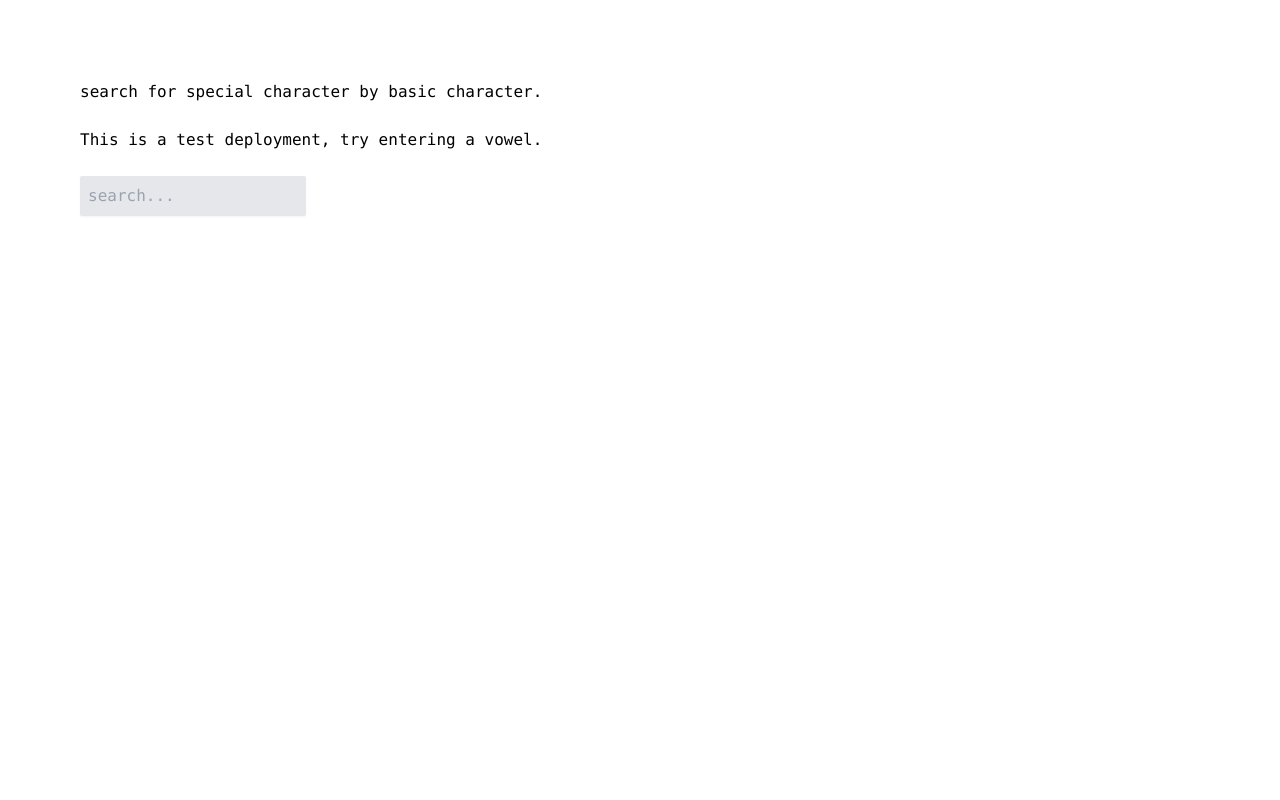
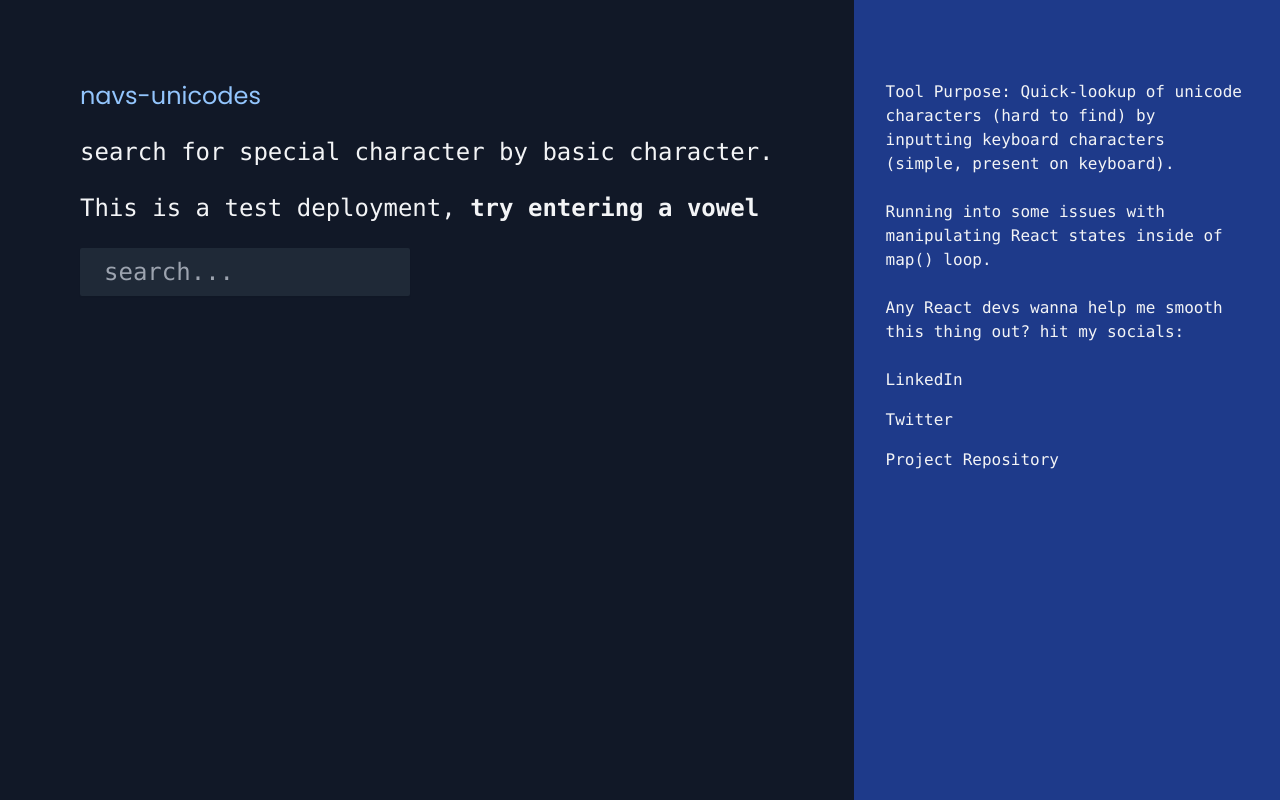
Before and after one commit to navs-github/navs-unicodes, a React (Create React App) app: page / in a window 1280 px wide. Built offline with nearby package versions, Linux system fonts and the light colour scheme.

Commit message:
converted to dark theme, added information sidebar with socials links

```diff
--- a/src/App.js
+++ b/src/App.js
@@ -13,12 +13,18 @@ let unicodes = [
 function App() {
 
   const [searchTerm, setSearchTerm] = useState('');
+  const [copied, setCopied] = useState(false);
   return (
-    <div className="App flex flex-col items-baseline space-y-6 p-20 font-mono">
+    <div className="flex justify-between">
+
+
+      <div className="flex-none flex flex-col items-baseline space-y-6 p-20 h-screen font-mono text-2xl text-gray-100 bg-gray-900">
+        <span className="font-poppins text-blue-300">navs-unicodes</span>
         <span className="">search for special character by basic character.</span>
-      <span className="">This is a test deployment, try entering a vowel.</span>
+        <span className="">This is a test deployment, <span className="font-bold">try entering a vowel</span></span>
+
         <input
-        className="bg-gray-200 rounded-sm p-2 shadow-sm"
+          className="bg-gray-800 rounded-sm py-2 pl-6 shadow-sm w-42"
           type="text"
           placeholder="search..."
           onChange={(event) => { setSearchTerm(event.target.value); }} />
@@ -32,12 +38,39 @@ function App() {
           }
         }).map((val, key) => {
           return val.unicode.map((val, key) => {
-          return <div className=""><button className="flex flex-col space-y-4 items-center w-36 py-6 bg-gray-200 shadow-sm rounded-md focus:bg-green-200 focus:outline-none focus:ring-2 focus:ring-green-600" onClick={(event) => { navigator.clipboard.writeText(val) }}><p>{val}</p><span className="text-xs text-gray-700">Copy to clipboard</span></button></div>
+            return (
+              <div className="">
+                <button
+                  className="flex flex-col space-y-4 items-center w-36 p-4 bg-gray-800 shadow-sm rounded-md focus:bg-green-700 focus:outline-none focus:ring-2 focus:ring-green-900"
+                  onClick={(event) => {
+                    navigator.clipboard.writeText(val);
+                  }}>
+                  <p className="text-2xl">{val}</p>
+                  <p className="text-xs text-gray-100" onClick={(event => {
+                    event.target.textContent = "Copied!";
+                  })}>{"Click to copy"}
+                  </p>
+                </button>
+              </div>
+            )
           })
         })}
         </div>
+      </div >
+      <div className="flex flex-col items-baseline space-y-6 py-20 px-8 h-screen w-full font-mono text-gray-100 bg-blue-900">
+        <span>Tool Purpose: Quick-lookup of unicode characters (hard to find) by inputting keyboard characters (simple, present on keyboard).</span>
+        <span>Running into some issues with manipulating React states inside of map() loop.</span>
+        <div className="flex flex-col space-y-6">
+          <span> Any React devs wanna help me smooth this thing out? hit my socials:</span>
+          <ul className="flex flex-col space-y-4">
+            <li><a href="https://www.linkedin.com/in/nav-verma/">LinkedIn</a></li>
+            <li><a href="https://twitter.com/nn_aavv">Twitter</a></li>
+            <li><a href="https://github.com/ArcticJunkie/navs-unicodes">Project Repository</a></li>
+          </ul>
+        </div>
+      </div>
+    </div>
 
-    </div>
   );
 }
 
```
Also changed, not shown: 1 other file (tests, documents, lock files or other folders). Lines whose indentation alone changed are shown as unchanged.
